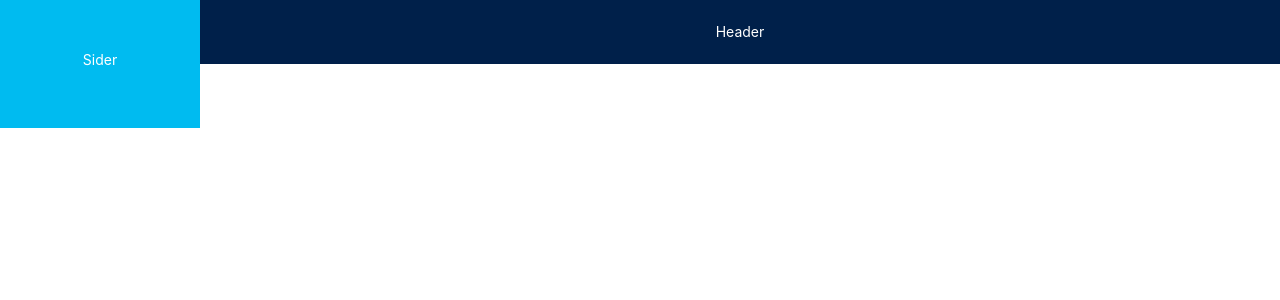
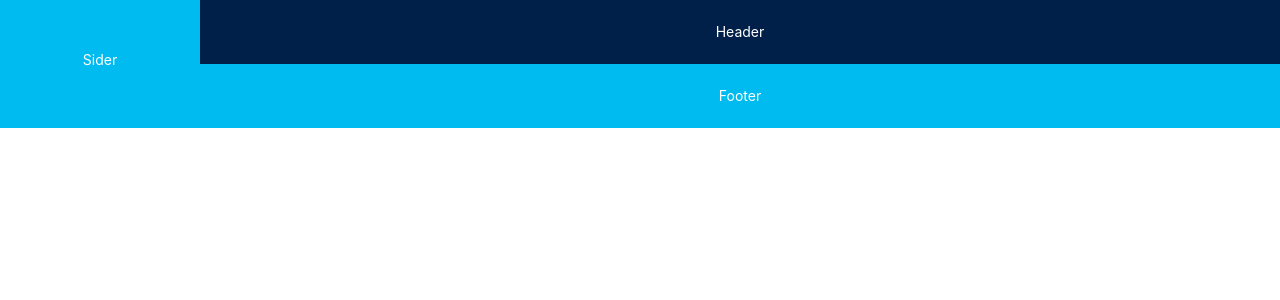
Before and after one commit to CoderHyun/hyun-admin-pro, a Vue app: page / in a window 1280 px wide. Shown: the top 300 px of the page. Built offline with nearby package versions, Linux system fonts and the light colour scheme.

Commit message:
feature: add layout

```diff
--- a/src/views/Layout/index.vue
+++ b/src/views/Layout/index.vue
@@ -13,7 +13,7 @@
     minHeight: 120,
     lineHeight: '120px',
     color: '#fff',
-    backgroundColor: '#00204a',
+    backgroundColor: '#fff',
   };
 
   const siderStyle = {
@@ -26,7 +26,7 @@
   const footerStyle = {
     textAlign: 'center',
     color: '#fff',
-    backgroundColor: '#fff',
+    backgroundColor: '#00bbf0',
   };
 </script>
 
```
